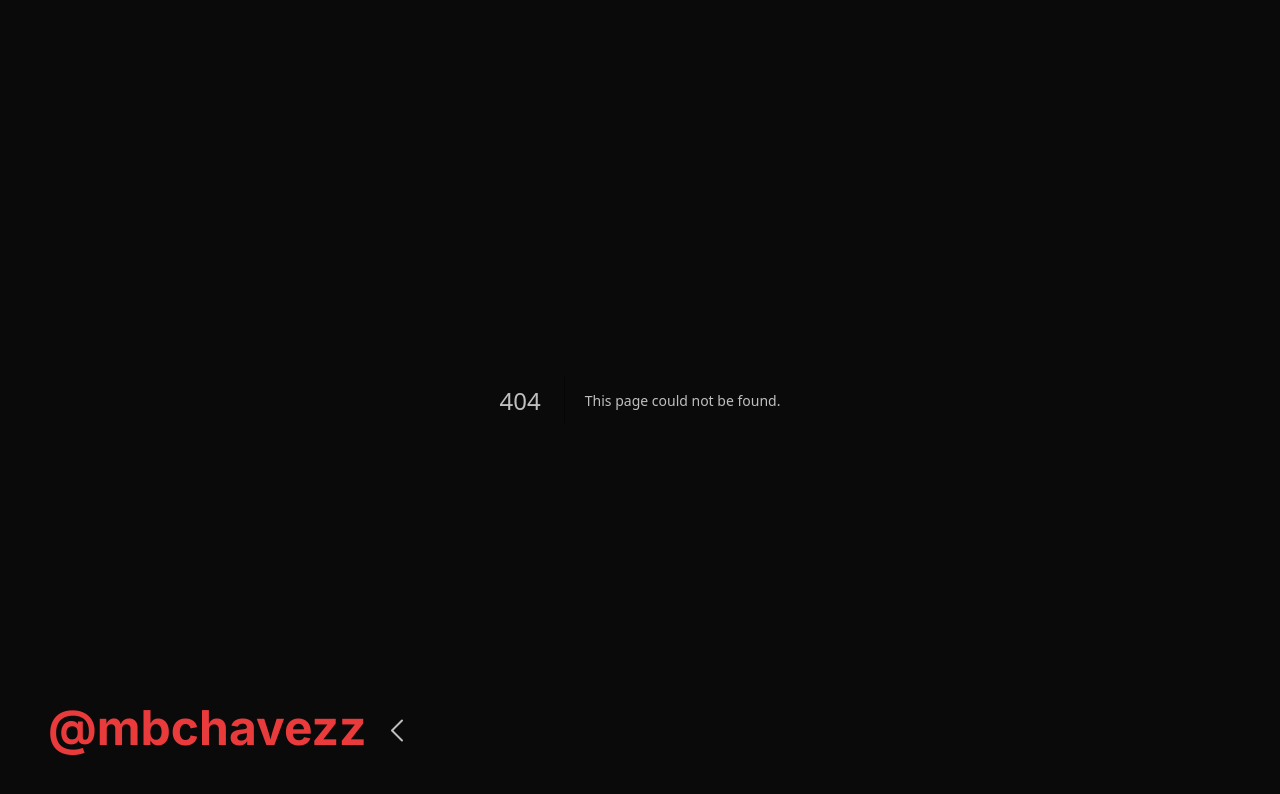
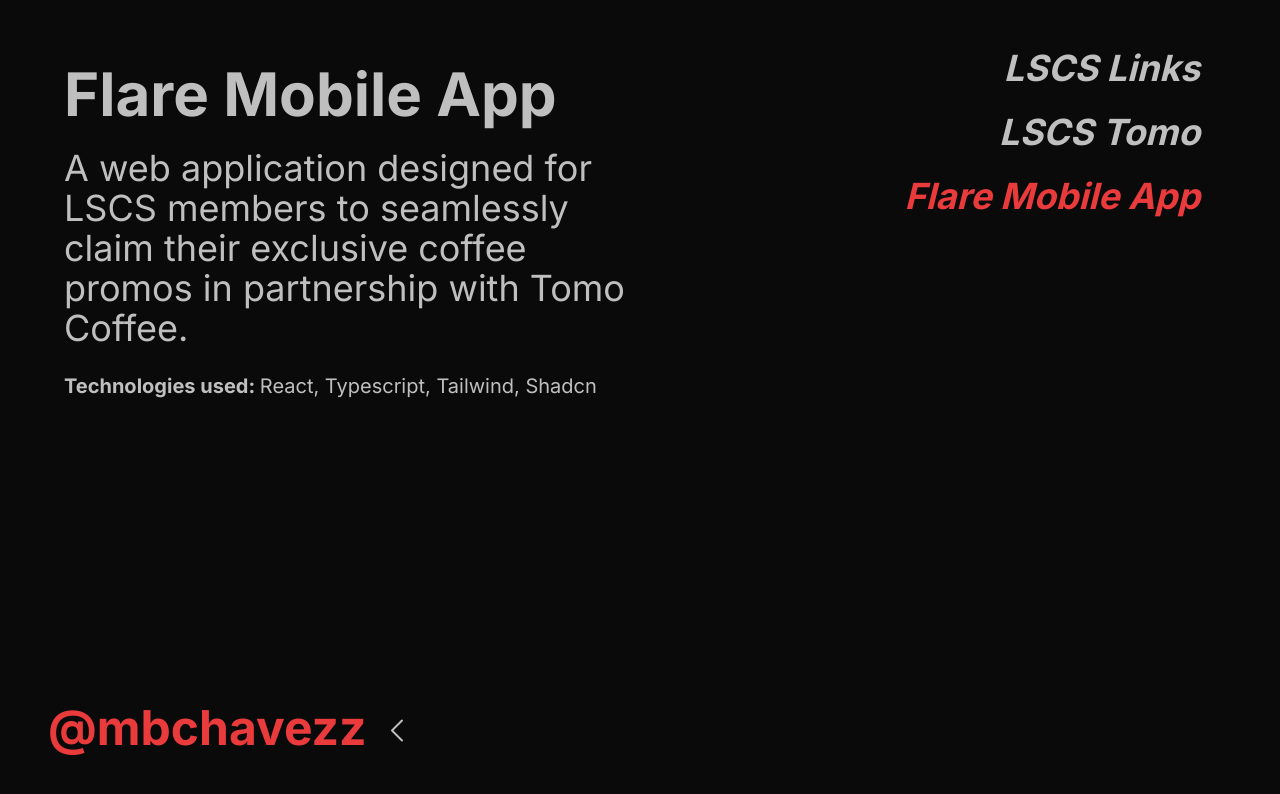
Before and after one commit to mbchavez27/mbchavezzportfolio, a Next.js app: page /projects/flare in a window 1280 px wide. Before the commit this address had no page. Shown: the top 794 px of the page. Built offline with nearby package versions, Linux system fonts and the light colour scheme.

Commit message:
feat: add projects and its routes and add animations

```diff
--- /dev/null
+++ b/src/app/projects/flare/page.tsx
@@ -0,0 +1,33 @@
+'use client'
+import { motion, AnimatePresence } from 'motion/react'
+
+const Project = () => {
+  return (
+    <>
+      <AnimatePresence>
+        <motion.div
+          initial={{ translateX: -200, opacity: 0 }}
+          animate={{ translateX: 0, opacity: 1 }}
+          exit={{ translateX: -250, opacity: 0 }}
+          transition={{ duration: 0.5, ease: [0, 0.71, 0.2, 1.01] }}
+        >
+          <div className="p-16">
+            <div className="flex flex-col space-y-6">
+              <h1 className="font-bold text-6xl">Flare Mobile App</h1>
+              <p className="text-4xl w-1/2">
+                A web application designed for LSCS members to seamlessly claim
+                their exclusive coffee promos in partnership with Tomo Coffee.
+              </p>
+              <p className="text-xl">
+                <span className="font-bold">Technologies used: </span>React,
+                Typescript, Tailwind, Shadcn
+              </p>
+            </div>
+          </div>
+        </motion.div>
+      </AnimatePresence>
+    </>
+  )
+}
+
+export default Project
--- a/src/app/projects/layout.tsx
+++ b/src/app/projects/layout.tsx
@@ -1,11 +1,15 @@
 'use client'
 import { motion, AnimatePresence } from 'motion/react'
+import Link from 'next/link'
+import clsx from 'clsx'
+import { usePathname } from 'next/navigation'
 
 export default function ProjectLayout({
   children,
 }: Readonly<{
   children: React.ReactNode
 }>) {
+  const pathname = usePathname()
   return (
     <>
       <AnimatePresence>
@@ -17,15 +21,33 @@ export default function ProjectLayout({
         >
           <div className="absolute right-0">
             <div className="flex flex-col items-end px-20 py-12 text-4xl font-bold italic space-y-6">
-              <h1 className="hover:text-[#e93a3c] transition duration-200">
+              <Link
+                href="/projects/lscslinks"
+                className={clsx(
+                  pathname == '/projects/lscslinks' ? 'text-[#e93a3c]' : '',
+                  'hover:text-[#e93a3c] transition duration-200'
+                )}
+              >
                 LSCS Links
-              </h1>
-              <h1 className="hover:text-[#e93a3c] transition duration-200">
+              </Link>
+              <Link
+                href="/projects/lscstomo"
+                className={clsx(
+                  pathname == '/projects/lscstomo' ? 'text-[#e93a3c]' : '',
+                  'hover:text-[#e93a3c] transition duration-200'
+                )}
+              >
                 LSCS Tomo
-              </h1>
-              <h1 className="hover:text-[#e93a3c] transition duration-200">
+              </Link>
+              <Link
+                href="/projects/flare"
+                className={clsx(
+                  pathname == '/projects/flare' ? 'text-[#e93a3c]' : '',
+                  'hover:text-[#e93a3c] transition duration-200'
+                )}
+              >
                 Flare Mobile App
-              </h1>
+              </Link>
             </div>
           </div>
         </motion.div>
--- /dev/null
+++ b/src/app/projects/lscslinks/page.tsx
@@ -0,0 +1,33 @@
+'use client'
+import { motion, AnimatePresence } from 'motion/react'
+
+const Project = () => {
+  return (
+    <>
+      <AnimatePresence>
+        <motion.div
+          initial={{ translateX: -200, opacity: 0 }}
+          animate={{ translateX: 0, opacity: 1 }}
+          exit={{ translateX: -250, opacity: 0 }}
+          transition={{ duration: 0.5, ease: [0, 0.71, 0.2, 1.01] }}
+        >
+          <div className="p-16">
+            <div className="flex flex-col space-y-6">
+              <h1 className="font-bold text-6xl">LSCS Links</h1>
+              <p className="text-4xl w-1/2">
+                A web application designed for LSCS members to seamlessly claim
+                their exclusive coffee promos in partnership with Tomo Coffee.
+              </p>
+              <p className="text-xl">
+                <span className="font-bold">Technologies used: </span>React,
+                Typescript, Tailwind, Shadcn
+              </p>
+            </div>
+          </div>
+        </motion.div>
+      </AnimatePresence>
+    </>
+  )
+}
+
+export default Project
--- /dev/null
+++ b/src/app/projects/lscstomo/page.tsx
@@ -0,0 +1,33 @@
+'use client'
+import { motion, AnimatePresence } from 'motion/react'
+
+const Project = () => {
+  return (
+    <>
+      <AnimatePresence>
+        <motion.div
+          initial={{ translateX: -200, opacity: 0 }}
+          animate={{ translateX: 0, opacity: 1 }}
+          exit={{ translateX: -250, opacity: 0 }}
+          transition={{ duration: 0.5, ease: [0, 0.71, 0.2, 1.01] }}
+        >
+          <div className="p-16">
+            <div className="flex flex-col space-y-6">
+              <h1 className="font-bold text-6xl">LSCS Tomo</h1>
+              <p className="text-4xl w-1/2">
+                A web application designed for LSCS members to seamlessly claim
+                their exclusive coffee promos in partnership with Tomo Coffee.
+              </p>
+              <p className="text-xl">
+                <span className="font-bold">Technologies used: </span>React,
+                Typescript, Tailwind, Shadcn
+              </p>
+            </div>
+          </div>
+        </motion.div>
+      </AnimatePresence>
+    </>
+  )
+}
+
+export default Project
--- a/src/app/projects/page.tsx
+++ b/src/app/projects/page.tsx
@@ -1,7 +1,7 @@
 const Projects = () => {
   return (
     <>
-      <div>Burat</div>
+      <div className="p-12 text-2xl italic"></div>
     </>
   )
 }
```
Also changed, not shown: public/lscstomo_1.png (added).
